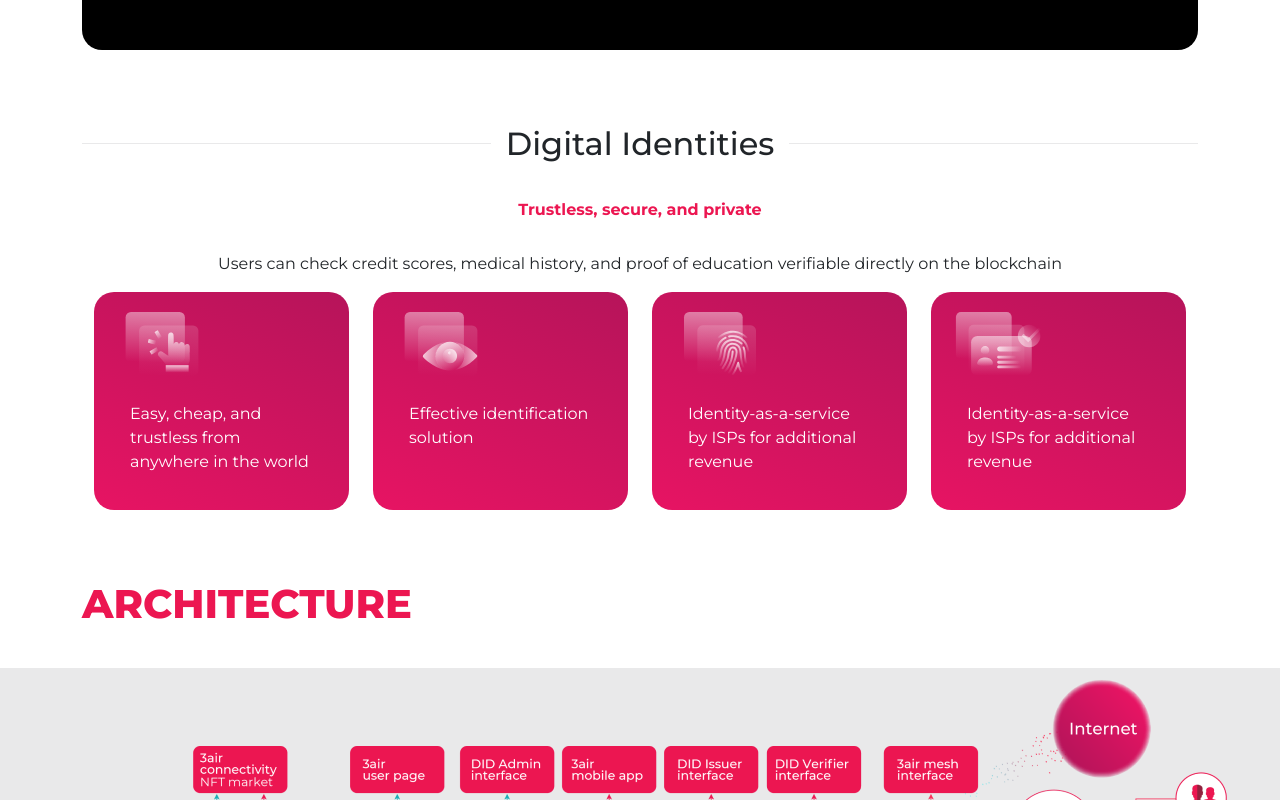
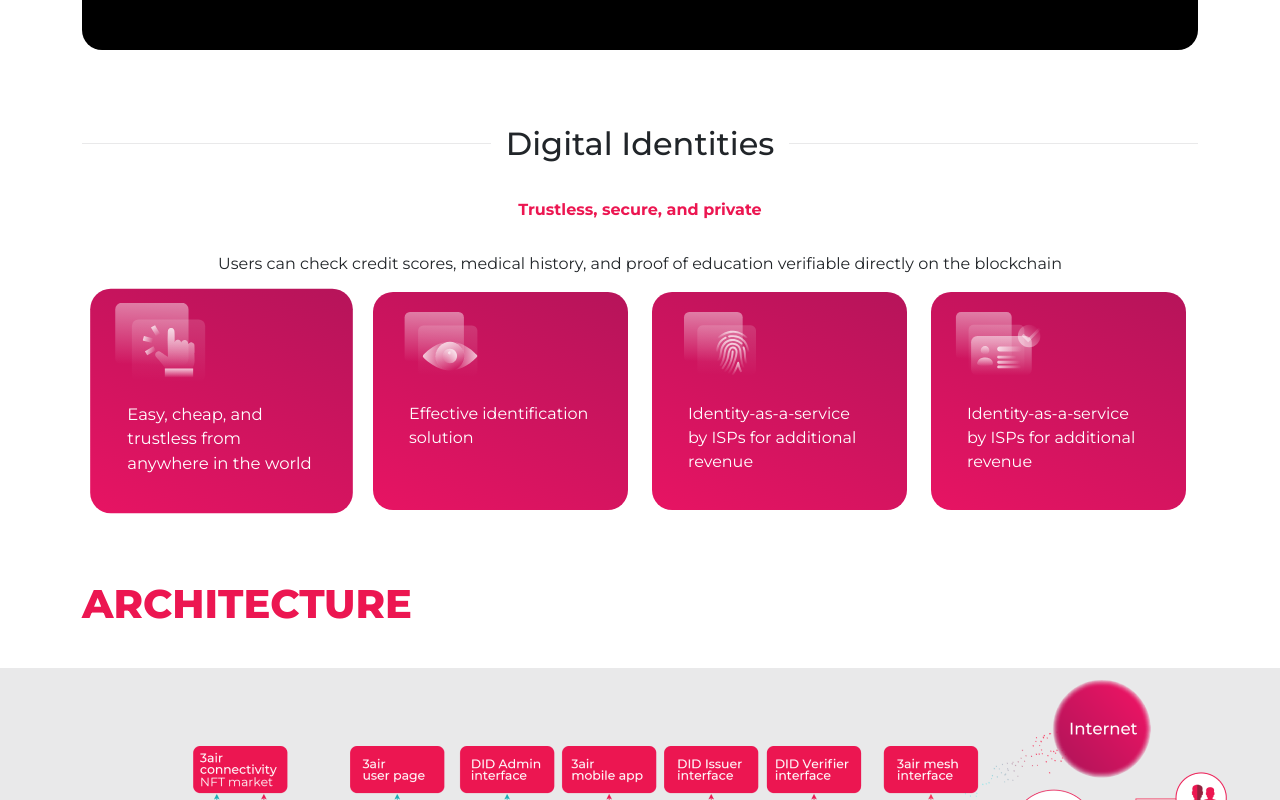
Before and after one commit to Sabir184/3air, a React (Create React App) app in the folder my-app/: page / in a window 1280 px wide. In both pictures the pointer is over the element 221 px from the left and 2833 px from the top of the page. Shown: the part 2433-3233 px from the top of the page. Built offline with nearby package versions, Linux system fonts and the light colour scheme.

Commit message:
added, animation

```diff
--- a/my-app/src/components/DigitalIdentities/DigitalStyles.scss
+++ b/my-app/src/components/DigitalIdentities/DigitalStyles.scss
@@ -13,6 +13,19 @@
   align-items: start;
   padding: 20px;
   height: 100%;
+  transition: 180ms all ease-in-out;
+
+  img {
+    transition: 320ms all ease-in-out;
+  }
+
+  &:hover {
+    transform: scale(1.03);
+
+    img {
+      transform: scale(1.2);
+    }
+  }
 }
 
 .CardContainerBottom {
```
